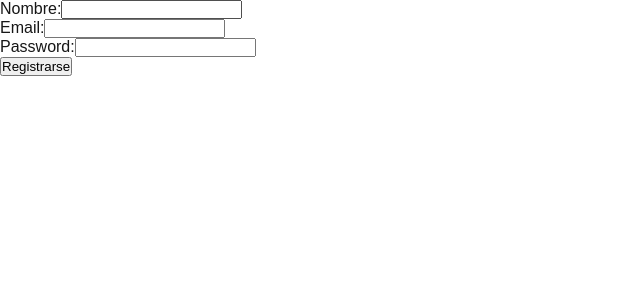
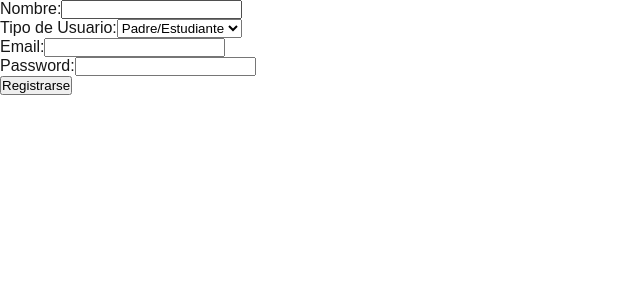
Before and after one commit to JuanCrTo/schools-f, a Next.js app: page / in a window 1280 px wide. Shown: the top 300 px of the page, without its empty margins (0-640 px from the left). Built offline with nearby package versions, Linux system fonts and the light colour scheme.

Commit message:
feat: :sparkles: Añadir campo de tipo de usuario en el formulario, validar la seguridad de la contraseña y manejar errores de registro de email

```diff
--- a/components/Registro.tsx
+++ b/components/Registro.tsx
@@ -1,15 +1,17 @@
-// src/components/Registro.tsx
-import React, { useState } from 'react';
-import { IRegistro } from '../interfaces/IRegistro.interface';
+import React, { useState } from "react";
+import { IRegistro } from "../interfaces/IRegistro.interface";
 
 const Registro: React.FC = () => {
   const [formData, setFormData] = useState<IRegistro>({
-    nombre: '',
-    email: '',
-    password: '',
+    nombre: "",
+    email: "",
+    password: "",
+    tipoUsuario: "Padre/Estudiante",
   });
 
-  const handleChange = (e: React.ChangeEvent<HTMLInputElement>) => {
+  const [error, setError] = useState('');
+
+  const handleChange = (e: React.ChangeEvent<HTMLInputElement | HTMLSelectElement>) => {
     const { name, value } = e.target;
     setFormData({
       ...formData,
@@ -19,19 +21,41 @@ const Registro: React.FC = () => {
 
   const handleSubmit = async (e: React.FormEvent) => {
     e.preventDefault();
+
+    const passwordRegex = /^(?=.*[a-z])(?=.*[A-Z])(?=.*\d)(?=.*[^a-zA-Z\d]).{6,}$/;
+    if (!passwordRegex.test(formData.password)) {
+      alert('La contraseña debe tener al menos 6 caracteres, una letra mayúscula, una letra minúscula, un número y un símbolo.');
+      return;
+    }
+
     try {
-      const response = await fetch(`${process.env.NEXT_PUBLIC_API_URL}/users/register`, {
-        method: 'POST',
-        headers: {
-          'Content-Type': 'application/json',
-        },
-        body: JSON.stringify(formData),
-      });
+      const response = await fetch(
+        `${process.env.NEXT_PUBLIC_API_URL}/users/register`,
+        {
+          method: "POST",
+          headers: {
+            "Content-Type": "application/json",
+          },
+          body: JSON.stringify(formData),
+        }
+      );
+
+      if (response.status === 409) {
+        setError('El email ya está registrado.');
+        return;
+      }
+
+      if (!response.ok) {
+        setError('Hubo un error al registrar el usuario.');
+        return;
+      }
 
       const data = await response.json();
-      console.log('Usuario registrado:', data);
+      console.log("Usuario registrado:", data);
+      setError('');
     } catch (error) {
-      console.error('Error al registrar usuario:', error);
+      console.error("Error al registrar usuario:", error);
+      setError('Error al conectar con el servidor.');
     }
   };
 
@@ -46,6 +70,19 @@ const Registro: React.FC = () => {
           value={formData.nombre}
           onChange={handleChange}
         />
+      </div>
+
+      <div>
+        <label htmlFor="tipoUsuario">Tipo de Usuario:</label>
+        <select
+          id="tipoUsuario"
+          name="tipoUsuario"
+          value={formData.tipoUsuario}
+          onChange={handleChange}
+        >
+          <option value="Padre/Estudiante">Padre/Estudiante</option>
+          <option value="Colegio">Colegio</option>
+        </select>
       </div>
 
       <div>
@@ -70,6 +107,8 @@ const Registro: React.FC = () => {
         />
       </div>
 
+      {error && <p style={{ color: 'red' }}>{error}</p>}
+
       <button type="submit">Registrarse</button>
     </form>
   );
```
Also changed, not shown: interfaces/IRegistro.interface.ts (+5 -5 lines).
